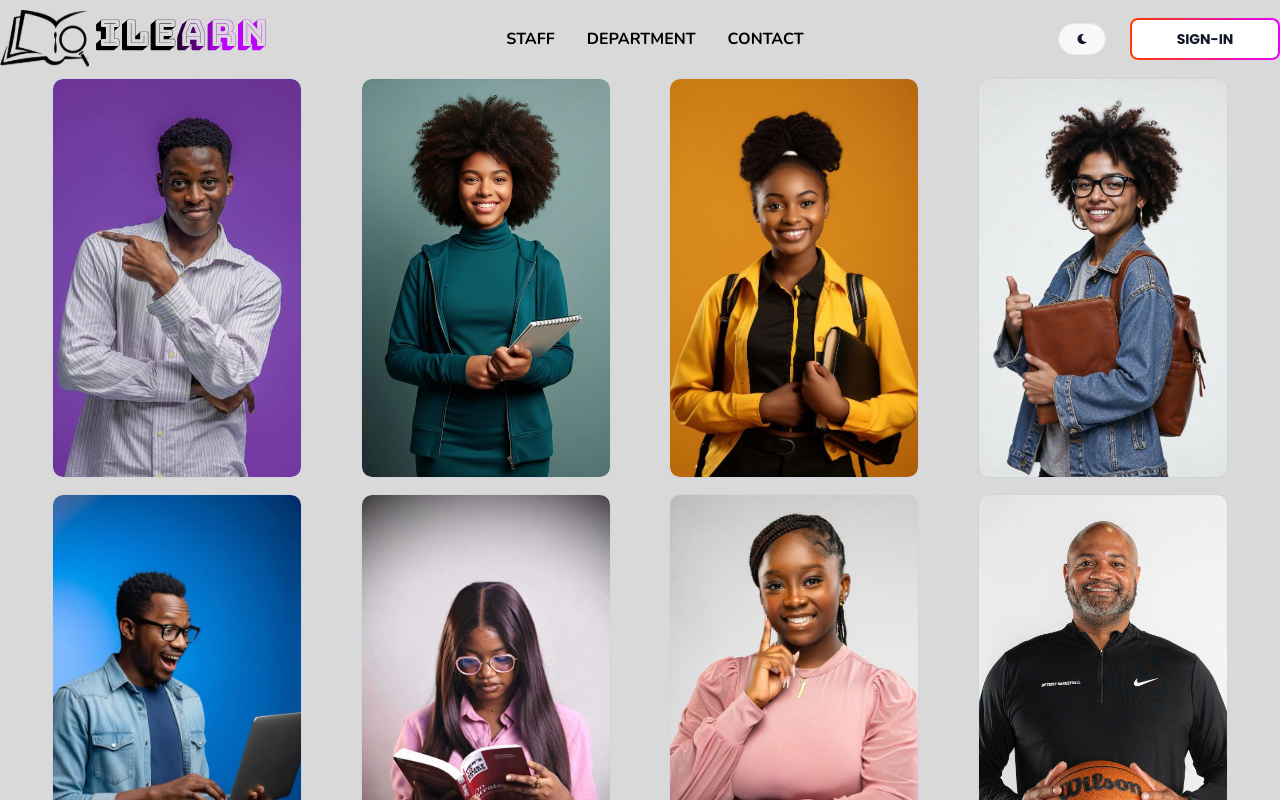
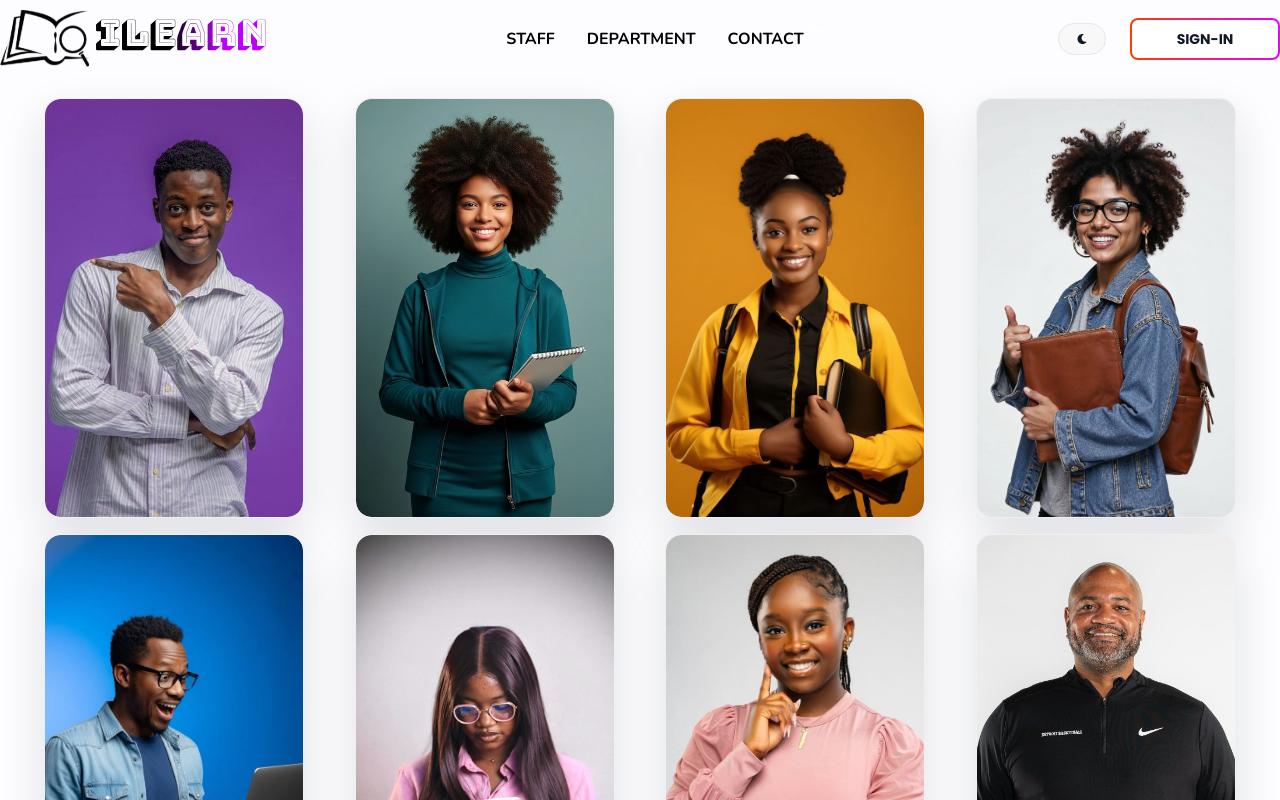
Before and after one commit to zerosyah/iLearnWeb, a React (Vite) app: page /Stuff in a window 1280 px wide. Shown: the top 800 px of the page. Built offline with nearby package versions, Linux system fonts and the light colour scheme; a web font is replaced by a local one.

Commit message:
remastered stuffCard

```diff
--- a/src/components/SaffDisplayCard.tsx
+++ b/src/components/SaffDisplayCard.tsx
@@ -1,83 +1,98 @@
 import React from "react";
 import { motion } from "framer-motion";
 import { StaffDisplayCardProps } from "../Constants/PropsInventory";
-import img1 from "../assets/staff/staff1.jpg"
-import img2 from "../assets/staff/staff2.jpg"
-import img3 from "../assets/staff/staff3.jpg"
-import img4 from "../assets/staff/staff4.jpg"
-import img5 from "../assets/staff/staff5.jpg"
-import img6 from "../assets/staff/staff6.jpg"
-import img7 from "../assets/staff/staff7.jpg"
-import img8 from "../assets/staff/staff8.jpg"
-import img9 from "../assets/staff/staff9.jpg"
-import img10 from "../assets/staff/staff10.jpg"
+import img1 from "../assets/staff/staff1.jpg";
+import img2 from "../assets/staff/staff2.jpg";
+import img3 from "../assets/staff/staff3.jpg";
+import img4 from "../assets/staff/staff4.jpg";
+import img5 from "../assets/staff/staff5.jpg";
+import img6 from "../assets/staff/staff6.jpg";
+import img7 from "../assets/staff/staff7.jpg";
+import img8 from "../assets/staff/staff8.jpg";
+import img9 from "../assets/staff/staff9.jpg";
+import img10 from "../assets/staff/staff10.jpg";
 
-function StaffDisplayCard ({
+function StaffDisplayCard({
   image,
   name,
   description,
   gender,
   grade,
-  subject
+  subject,
 }: StaffDisplayCardProps): JSX.Element {
-    const StaffDisplayCardRecord : Record<string, string> = {
-        "img1": img1,
-        "img2": img3,
-        "img3": img4,
-        "img4": img5,
-        "img5": img2,
-        "img6": img6,
-        "img7": img7,
-        "img8": img8,
-        "img9": img9,
-        "img10": img10
-    }
-    const [isHovered, setIsHovered] = React.useState(false);
+  const staffDisplayCardRecord: Record<string, string> = {
+    img1,
+    img2: img3,
+    img3: img4,
+    img4: img5,
+    img5: img2,
+    img6,
+    img7,
+    img8,
+    img9,
+    img10,
+  };
 
-    const handleMouseEnter = () => {
-      setIsHovered(true);
-    };
-    const handleMouseLeave = () => {
-      setIsHovered(false);
-    };
-    const containerAnimationStyle = {
-      scale: isHovered ? 1.2 : 1,
-      transition: { duration: 0.3, ease: "easeInOut", type: "initia" },
-    };
-    // Define styles for the container
-    const containerStyle = `relative bg-[#D9D9D9] overflow-hidden h-[70vh] md:h-[400px] flex-wrap w-full md:w-[250px] rounded-[10px] border ${isHovered ? 'border shadow-sm shadow-gray-600' : 'border-gray-300'}`
-    // Define styles for the image
-    const imageSyle = `h-full w-full rounded-[10px] object-cover`
-    const secondLayerInitialStyle = {
-      opacity: 0,
-    };
-    const secondLayerAnimateStyle = {
-      opacity: isHovered ? 1 : 0,
-    }
-    const secondLayerStyle = `absolute inset-0 rounded-b-[10px] bg-gradient-to-t from-black/90 via-black/40 to-transparent duration-500 ease-in-out transition-all`
+  const [isHovered, setIsHovered] = React.useState(false);
+
+  const containerAnimationStyle = {
+    scale: isHovered ? 1.03 : 1,
+    y: isHovered ? -6 : 0,
+    transition: { duration: 0.3, ease: [0.22, 1, 0.36, 1] },
+  };
+
+  const containerStyle = `group relative h-[70vh] w-full overflow-hidden rounded-[16px] border border-white/20 bg-[#ececec] shadow-[0_18px_45px_rgba(15,23,42,0.12)] transition-all duration-300 md:h-[420px] md:w-[260px] ${
+    isHovered ? "shadow-[0_20px_55px_rgba(15,23,42,0.18)]" : "shadow-[0_10px_25px_rgba(15,23,42,0.08)]"
+  }`;
+  const imageStyle = "h-full w-full rounded-[16px] object-cover transition duration-500 ease-out";
+  const overlayStyle =
+    `absolute inset-0 rounded-[16px] ${isHovered ? "bg-gradient-to-t from-black/90 via-black/50 to-transparent": "bg-transparent"} duration-300 transition-all ease-in-out`;
+
   return (
-    <div className={containerStyle} onMouseEnter={handleMouseEnter} onMouseLeave={handleMouseLeave}>
+    <motion.div
+      className={containerStyle}
+      onMouseEnter={() => setIsHovered(true)}
+      onMouseLeave={() => setIsHovered(false)}
+      animate={containerAnimationStyle}
+    >
       <motion.img
-        src={StaffDisplayCardRecord[image]}
-        alt="test-image"
-        className={imageSyle}
-        animate={containerAnimationStyle}
+        src={staffDisplayCardRecord[image]}
+        alt={name}
+        className={imageStyle}
+        animate={{ scale: isHovered ? 1.06 : 1 }}
+        transition={{ duration: 0.35, ease: [0.22, 1, 0.36, 1] }}
       />
-      <motion.div initial={secondLayerInitialStyle} animate={secondLayerAnimateStyle} className={secondLayerStyle}></motion.div>
-      <motion.div initial={{opacity: 0, y: 20}} animate={{opacity: isHovered ? 1 : 0, y: isHovered ? 0 : 20}} className="absolute bottom-0 left-0 z-10 flex flex-col gap-[16px] p-[10px] opacity-0 transition-opacity duration-300 ease-in-out hover:opacity-100">
+
+      <div className={overlayStyle} />
+
+      <motion.div
+        initial={{ opacity: 0, y: 20 }}
+        animate={{ opacity: isHovered ? 1 : 0, y: isHovered ? 0 : 20 }}
+        transition={{ duration: 0.25, ease: [0.22, 1, 0.36, 1] }}
+        className="absolute inset-x-0 bottom-0 z-10 flex flex-col gap-4 p-[8px] sm:p-[8px]"
+      >
         <div className="flex flex-col gap-[8px]">
-          <motion.h1 className="w-fit font-montserrat text-[24px] font-bold uppercase leading-[20px] text-white">
-          {name}
-        </motion.h1>
-        <motion.p className="font-montserrat text-[16px] leading-[25px] text-coolWhite">{description}</motion.p>
+          <h3 className="w-fit font-montserrat text-[20px] font-semibold uppercase leading-tight tracking-[0.08em] text-white sm:text-[22px]">
+            {name}
+          </h3>
+          <p className="max-w-[95%] font-montserrat text-sm leading-6 text-white/95">
+            {description}
+          </p>
         </div>
-        <div className="mt-[5px] flex items-center gap-[10px] text-nowrap font-roboto">
-            <p className="rounded-[5px] bg-royalBlue px-[5px] font-montserrat text-[12px] text-coolWhite">{grade}</p>
-            <p className="rounded-[5px] px-[5px] font-montserrat text-[12px] text-coolWhite">{subject}</p>
-            <p className="rounded-[5px] px-[5px] font-montserrat text-[12px] text-coolWhite">{gender}</p>
+
+        <div className="flex flex-wrap items-center gap-2 text-nowrap font-roboto">
+          <span className="rounded-full bg-[#3b82f6] px-2.5 py-1 font-montserrat text-[11px] font-medium uppercase tracking-[0.2em] text-white">
+            {grade}
+          </span>
+          <span className="rounded-full border border-white/20 bg-white/10 px-2.5 py-1 font-montserrat text-[11px] font-medium uppercase tracking-[0.2em] text-white/90">
+            {subject}
+          </span>
+          <span className="rounded-full border border-white/20 bg-white/10 px-2.5 py-1 font-montserrat text-[11px] font-medium uppercase tracking-[0.2em] text-white/90">
+            {gender}
+          </span>
         </div>
       </motion.div>
-    </div>
+    </motion.div>
   );
 }
 
--- a/src/pages/Stuff.tsx
+++ b/src/pages/Stuff.tsx
@@ -4,8 +4,8 @@ import {StaffData} from "../Constants/EventLayout.json"
 
 export default function Stuff() {
   return (
-    <section className="flex size-full flex-col flex-wrap justify-evenly bg-[#D9D9D9]">
-      <div className="mb-[70px]">
+    <section className="flex size-full flex-col flex-wrap justify-evenly bg-coolWhite">
+      <div className="mb-[90px]">
         <Header />
       </div>
 
```
